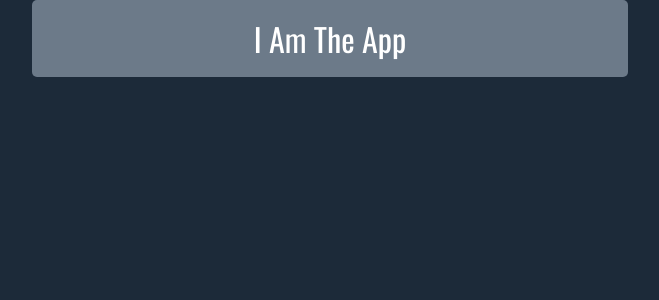
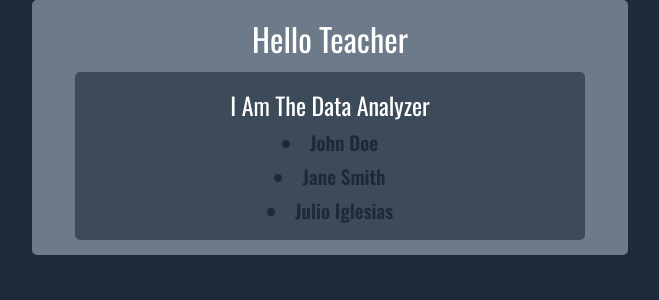
Before and after one commit to giacomo9999/Project-EKJD, a React (Create React App) app in the folder client/: page / in a window 1280 px wide. Shown: the top 300 px of the page, without its empty margins (310-969 px from the left). Built offline with nearby package versions, Linux system fonts and the light colour scheme.

Commit message:
Starting to build analyzer.

```diff
--- /dev/null
+++ b/client/src/Analyzer.js
@@ -0,0 +1,20 @@
+import React, { Component } from "react";
+
+class Analyzer extends Component {
+  render() {
+    const studentsOnDate = this.props.data[this.props.currentDate].map(
+      entry => {
+        return <li key={entry.id}>{entry.student_name}</li>;
+      }
+    );
+    console.log(this.props.data);
+    return (
+      <div className="container-inner">
+        <h2>I Am The Data Analyzer</h2>
+        {studentsOnDate}
+      </div>
+    );
+  }
+}
+
+export default Analyzer;
--- a/client/src/App.js
+++ b/client/src/App.js
@@ -1,14 +1,67 @@
-import React from "react";
+import React, { Component } from "react";
+import Analyzer from "./Analyzer";
 
 import "./App.css";
 import "./media-queries.css";
 
-function App() {
-  return (
-    <div className="container-outer">
-      <h1>I Am The App</h1>
-    </div>
-  );
+class App extends Component {
+  state = {
+    190912: [
+      {
+        id: 1,
+        student_name: "John Doe",
+        adhd: true,
+        depression: false,
+        anxiety: true
+      },
+      {
+        id: 2,
+        student_name: "Jane Smith",
+        adhd: true,
+        depression: false,
+        anxiety: true
+      },
+      {
+        id: 3,
+        student_name: "Julio Iglesias",
+        adhd: true,
+        depression: false,
+        anxiety: true
+      }
+    ],
+    190913: [
+      {
+        id: 1,
+        student_name: "John Doe",
+        adhd: true,
+        depression: false,
+        anxiety: true
+      },
+      {
+        id: 2,
+        student_name: "Jane Smith",
+        adhd: true,
+        depression: false,
+        anxiety: true
+      },
+      {
+        id: 3,
+        student_name: "Julio Iglesias",
+        adhd: true,
+        depression: false,
+        anxiety: true
+      }
+    ]
+  };
+
+  render() {
+    return (
+      <div className="container-outer">
+        <h1>Hello Teacher</h1>
+        <Analyzer data={this.state} currentDate="190913" />
+      </div>
+    );
+  }
 }
 
 export default App;
```
Also changed, not shown: 1 other file (tests, documents, lock files or other folders).
